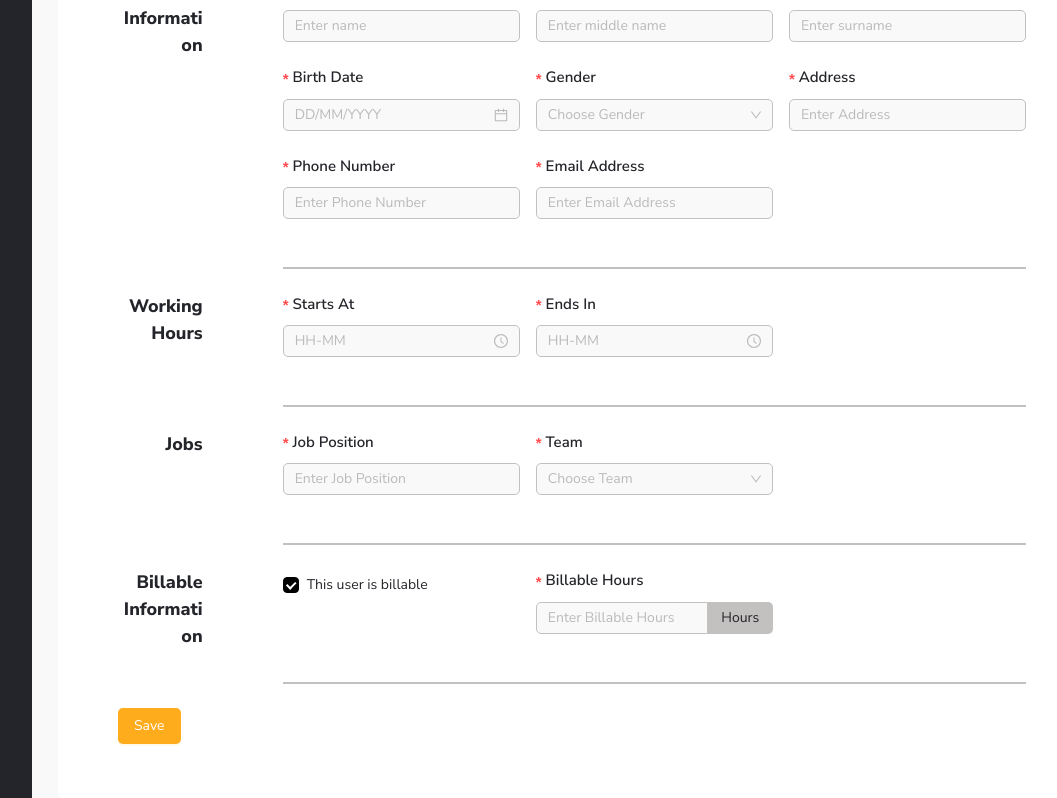
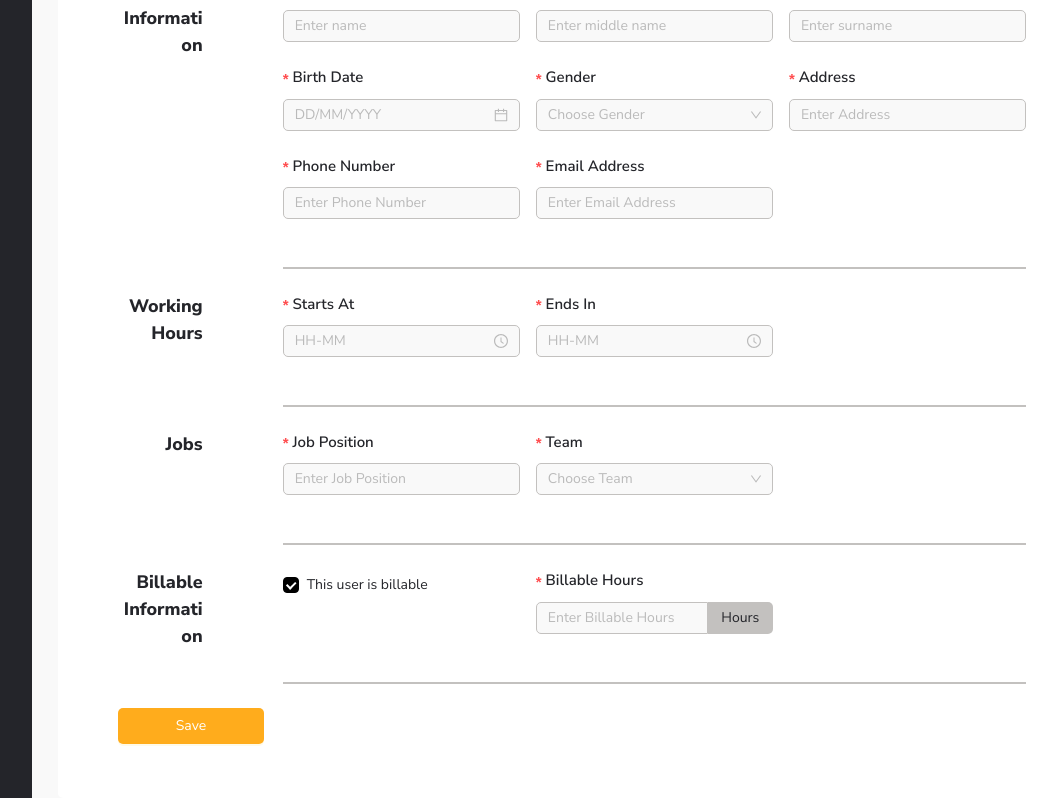
Before and after one commit to RabinThapa1998/employee-management-system, a React (Vite) app in the folder client/: page /add-employee in a window 1280 px wide. Shown: the part 366-1164 px from the top of the page, without its empty margins (168-1225 px from the left). Built offline with nearby package versions, Linux system fonts and the light colour scheme.

Commit message:
feat:udpate loading state

```diff
--- a/client/src/components/employees/AddEmployeeForm.tsx
+++ b/client/src/components/employees/AddEmployeeForm.tsx
@@ -155,7 +155,7 @@ export function AddEmployeeForm() {
   const dispatch = useAppDispatch();
   const [messageApi, contextHolder] = message.useMessage();
 
-  const { mutate } = useMutation(
+  const { mutate, isLoading } = useMutation(
     (values: any) =>
       fetch(new URL('employee', API_BASE_URL), {
         method: 'POST',
@@ -385,7 +385,15 @@ export function AddEmployeeForm() {
                   token: { colorPrimary: token.colorWarning },
                 }}
               >
-                <Button type='primary' htmlType='submit' size='middle'>
+                <Button
+                  type='primary'
+                  htmlType='submit'
+                  size='middle'
+                  loading={isLoading}
+                  style={{
+                    minWidth: '146px',
+                  }}
+                >
                   Save
                 </Button>
               </ConfigProvider>
```
